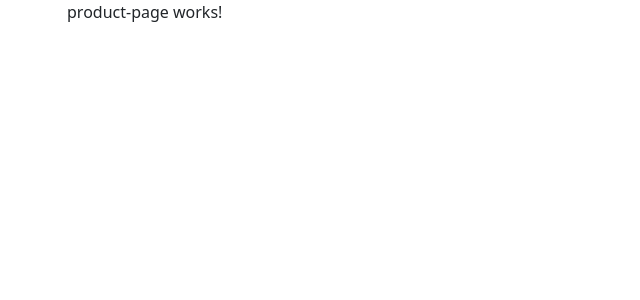
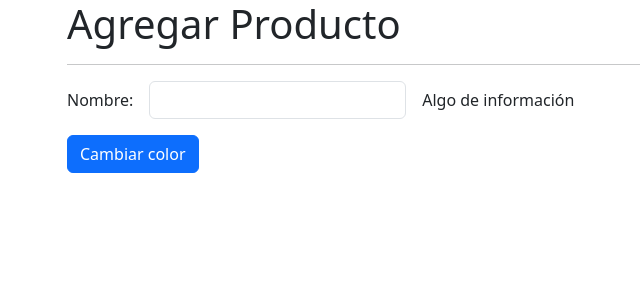
Before and after one commit to AlbertoG22/directiveSignals-app-angular, an Angular app: page /products/products in a window 1280 px wide. Shown: the top 300 px of the page, without its empty margins (15-655 px from the left). Built offline with nearby package versions, Linux system fonts and the light colour scheme.

Commit message:
app structure

```diff
--- a/src/app/products/pages/product-page/product-page.component.html
+++ b/src/app/products/pages/product-page/product-page.component.html
@@ -1 +1,26 @@
-<p>product-page works!</p>
+<h1>Agregar Producto</h1>
+<hr>
+
+<form>
+  <div class="row g-3 align-items-center mb-3">
+
+    <div class="col-auto">
+      <label>Nombre:</label>
+    </div>
+
+    <div class="col-auto">
+      <input type="text" class="form-control">
+    </div>
+
+    <div class="col-auto">
+      <span>Algo de información</span>
+    </div>
+
+  </div>
+
+  <div class="row">
+    <div class="col">
+      <button class="btn btn-primary">Cambiar color</button>
+    </div>
+  </div>
+</form>
```
